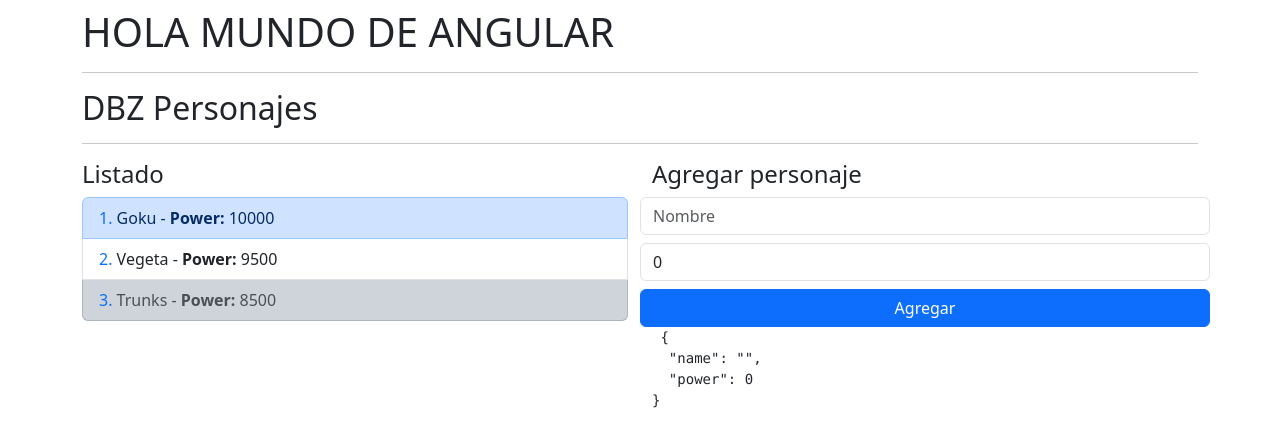
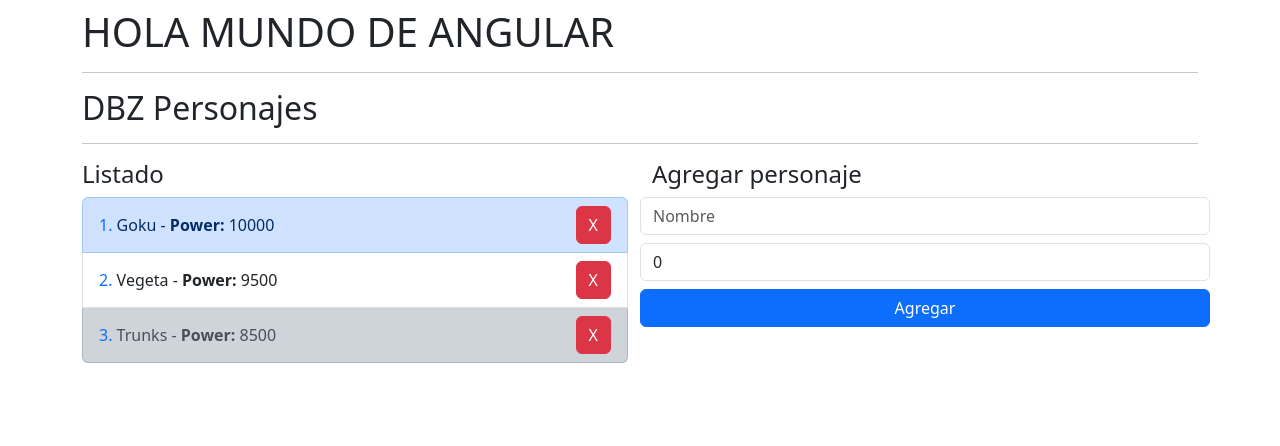
Before and after one commit to CrHacker7/Angular, an Angular app in the folder 02-bases/: page / in a window 1280 px wide. Shown: the top 446 px of the page. Built offline with nearby package versions, Linux system fonts and the light colour scheme.

Commit message:
flujo completo entre componentes

```diff
--- a/02-bases/src/app/dbz/components/add-character/add-character.component.html
+++ b/02-bases/src/app/dbz/components/add-character/add-character.component.html
@@ -21,5 +21,5 @@
 
 <!-- esto < | > se llama pipe y hace que veamos en el html en formato json
  ya que por defecto angular lo muestra .toString()  -->
-    <pre> {{ character | json }} </pre>
+   <!--  <pre> {{ character | json }} </pre> -->
 </form>
--- a/02-bases/src/app/dbz/components/add-character/add-character.component.ts
+++ b/02-bases/src/app/dbz/components/add-character/add-character.component.ts
@@ -19,9 +19,7 @@
   }
 
  emitCharacter() :void {
-
  // debugger;
-
     console.log(this.character);
 
     if ( this.character.name.length === 0 ) return;
--- a/02-bases/src/app/dbz/components/list/list.component.html
+++ b/02-bases/src/app/dbz/components/list/list.component.html
@@ -1,19 +1,20 @@
 <h4>Listado</h4>
 <ul class="list-group">
-    <li *ngFor="let character of characterList;
+    <li *ngFor="
+        let character of characterList;
         let i = index;
         let isFirst = first;
         let isLast = last;
         let isEven = even;
         let isOdd = odd;
-    "
-        class="list-group-item"
+        " class="list-group-item d-flex justify-content-between align-items-center"
         [ngClass]="{
             'list-group-item-dark': isLast,
-            'list-group-item-primary': isFirst
+            'list-group-item-primary': isEven
 
         }">
 
+        <div>
             <span class="text-primary"> {{ i + 1 }}. </span>
 
             <span> {{ character.name }} - </span>
@@ -21,6 +22,10 @@
             <strong> Power: </strong>
 
             <span> {{ character.power }} </span>
+        </div>
+
+        <button (click)="onDeleteCharacter(i)" class="btn btn-danger" >X</button>
+
 
         <!--    <span>Es Par: {{isEven}} </span>
 
--- a/02-bases/src/app/dbz/components/list/list.component.ts
+++ b/02-bases/src/app/dbz/components/list/list.component.ts
@@ -1,4 +1,4 @@
-import { Component, Input } from '@angular/core';
+import { Component, EventEmitter, Input, Output } from '@angular/core';
 import { Character } from '../../interfaces/character.interface';
 
 @Component({
@@ -15,6 +15,15 @@
     name: 'Trunks',
     power: 10
   }]
+  @Output()
+  //*dos maneras de hacerlo:
+  //* public onDelete = new EventEmitter<number>();
+  public onDelete: EventEmitter<number> = new EventEmitter();
 
-
+  //TODO: EMITIR EL ID DEL PERSONAJE
+  onDeleteCharacter(index: number) :void {
+    this.onDelete.emit(index);
+   // console.log({index}); //para que aparezca la palabra index en consola
+  //  console.log('Personaje eliminado');
+  };
 }
--- a/02-bases/src/app/dbz/pages/main-page.component.html
+++ b/02-bases/src/app/dbz/pages/main-page.component.html
@@ -5,7 +5,8 @@
 <div class="row">
     <div class="col">
 
-        <dbz-list [characterList]="characters" ></dbz-list>
+        <dbz-list (onDelete)="onDeleteCharacter($event)"
+        [characterList]="characters" ></dbz-list>
 
     </div>
 
--- a/02-bases/src/app/dbz/pages/main-page.component.ts
+++ b/02-bases/src/app/dbz/pages/main-page.component.ts
@@ -22,7 +22,12 @@
     }];
 
     onNewCharacter( character: Character ) :void {
-    console.log('MainPage');
-    console.log(character);
+    this.characters.push(character);
     }
+//*lo de abajo es un método para el borrado de un personaje
+    onDeleteCharacter( index: number ) {
+    this.characters.splice(index, 1); //borra un elemento a la vez
+    }
+
+
 }
```
Lines whose indentation alone changed are shown as unchanged.
